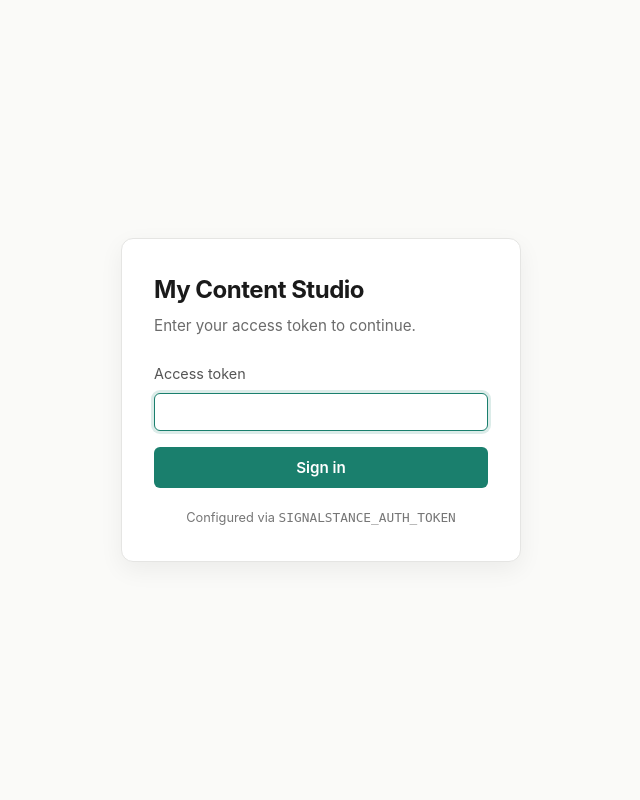
After one commit to stonemorgan/signalstance, a Flask app: page /login in a window 1280 px wide. The commit adds this page. Shown: the whole page, without its empty margins (319-959 px from the left). Run offline with Flask 3, Linux system fonts and the light colour scheme; parts of the project's set-up code (start-up, migrations or seed data) failed here and were passed over.

Commit message:
Add token auth, CSRF protection, and bind to localhost
Closes audit Findings 1 (Critical, no auth) and 2 (High, no CSRF).

- Shared-secret token + Flask signed-cookie session. /login page,
  /api/auth/{login,logout,status} endpoints, hmac.compare_digest for
  the token check.
- Double-submit cookie CSRF: csrf_token cookie issued at login,
  X-CSRF-Token header required on state-changing requests, gate
  applied via _auth_and_csrf_gate before_request hook.
- BIND_HOST defaults to 127.0.0.1 so the server isn't reachable on
  the LAN unless explicitly opted in.
- AUTH_TOKEN and SECRET_KEY auto-generate when unset; the startup
  banner prints copy-pasteable .env lines.
- Frontend apiFetch reads the cookie and injects the header; 401s
  redirect to /login. Logout button shown when auth is required.
- Tests: 24 new (test_auth.py, test_csrf.py); autouse conftest fixture
  disables auth + rate limiting for the existing 142-test suite.

Co-Authored-By: Claude Opus 4.7 <noreply@anthropic.com>

```diff
--- a/framework/app.py
+++ b/framework/app.py
@@ -1,26 +1,39 @@
 import functools
+import hmac
 import ipaddress
 import os
 import re
+import secrets
 import socket
 import threading
 import time
 from datetime import date, datetime, timedelta
 from urllib.parse import urlparse
 
-from flask import Flask, jsonify, render_template, request, send_file
+from flask import (
+    Flask,
+    jsonify,
+    redirect,
+    render_template,
+    request,
+    send_file,
+    session,
+)
 from flask_limiter import Limiter
 from flask_limiter.util import get_remote_address
 
 from business_config import APP_NAME, BUSINESS, TENANT_DIR
 from config import (
     ANTHROPIC_API_KEY,
+    AUTH_ENABLED,
+    AUTH_TOKEN,
     CONTENT_SCHEDULE,
     FLASK_PORT,
     RATE_LIMIT_DEFAULT,
     RATE_LIMIT_ENABLED,
     RATE_LIMIT_FEED_REFRESH,
     RATE_LIMIT_GENERATIONS,
+    SECRET_KEY,
     SUGGESTED_TIMES,
 )
 from database import (
@@ -64,9 +77,22 @@ from feed_scanner import fetch_feed, refresh_and_score
 
 app = Flask(__name__)
 app.config["RATELIMIT_ENABLED"] = RATE_LIMIT_ENABLED
+app.config["SECRET_KEY"] = SECRET_KEY
+app.config["AUTH_ENABLED"] = AUTH_ENABLED
+app.config["SESSION_COOKIE_SAMESITE"] = "Lax"
+app.config["SESSION_COOKIE_HTTPONLY"] = True
 
 VALID_CATEGORIES = {"pattern", "faq", "noticed", "hottake", "autopilot", "url_react", "feed_react"}
 API_KEY_MISSING = not ANTHROPIC_API_KEY
+
+# Paths that bypass auth (login UI, login endpoint, status probe, static).
+_AUTH_EXEMPT_PATHS = {"/login", "/api/auth/login", "/api/auth/status"}
+# State-changing methods require a CSRF token to match the cookie.
+_CSRF_METHODS = {"POST", "PUT", "PATCH", "DELETE"}
+# Login endpoint cannot have CSRF (no cookie exists yet); the secret token
+# itself is the protection.
+_CSRF_EXEMPT_PATHS = {"/api/auth/login"}
+_CSRF_COOKIE_NAME = "csrf_token"
 
 limiter = Limiter(
     key_func=get_remote_address,
@@ -90,6 +116,95 @@ def _ratelimit_handler(e):
     if current is not None and getattr(current, "reset_at", None):
         response.headers["Retry-After"] = str(max(0, int(current.reset_at - time.time())))
     return response
+
+
+def _is_authed():
+    return bool(session.get("authed"))
+
+
+@app.before_request
+def _auth_and_csrf_gate():
+    """Enforce auth + CSRF before any route handler runs.
+
+    - Auth: unauthed requests to /api/* return 401 JSON; unauthed requests to
+      / redirect to /login. The login UI, login endpoint, status probe, and
+      static assets are exempt.
+    - CSRF: state-changing requests must carry an `X-CSRF-Token` header that
+      matches the `csrf_token` cookie set at login time. The login endpoint
+      itself is exempt — the secret token IS the auth and there is no cookie
+      to compare against yet.
+    """
+    if not app.config.get("AUTH_ENABLED", True):
+        return None
+
+    path = request.path or ""
+    if path in _AUTH_EXEMPT_PATHS or path.startswith("/static/"):
+        return None
+
+    if not _is_authed():
+        if path.startswith("/api/"):
+            return jsonify({"success": False, "error": "Authentication required."}), 401
+        return redirect("/login")
+
+    if request.method in _CSRF_METHODS and path not in _CSRF_EXEMPT_PATHS:
+        header_token = request.headers.get("X-CSRF-Token", "")
+        cookie_token = request.cookies.get(_CSRF_COOKIE_NAME, "")
+        if not header_token or not cookie_token or not hmac.compare_digest(header_token, cookie_token):
+            return jsonify({"success": False, "error": "CSRF token missing or invalid."}), 403
+
+    return None
+
+
+@app.route("/login")
+def login_page():
+    if _is_authed():
+        return redirect("/")
+    return render_template("login.html", app_name=APP_NAME)
+
+
+@app.route("/api/auth/login", methods=["POST"])
+@limiter.limit("5 per minute")
+def auth_login():
+    """Validate the shared-secret token, set session, issue a CSRF cookie."""
+    data = request.get_json(silent=True) or {}
+    submitted = data.get("token", "")
+    if not isinstance(submitted, str) or not submitted:
+        return jsonify({"success": False, "error": "Token is required."}), 400
+    if not hmac.compare_digest(submitted, AUTH_TOKEN):
+        return jsonify({"success": False, "error": "Invalid token."}), 401
+
+    session.clear()
+    session["authed"] = True
+    csrf_token = secrets.token_urlsafe(32)
+    session["csrf_token"] = csrf_token
+
+    response = jsonify({"success": True})
+    response.set_cookie(
+        _CSRF_COOKIE_NAME,
+        csrf_token,
+        samesite="Lax",
+        httponly=False,  # JS reads it to populate X-CSRF-Token header
+        secure=request.is_secure,
+    )
+    return response
+
+
+@app.route("/api/auth/logout", methods=["POST"])
+def auth_logout():
+    session.clear()
+    response = jsonify({"success": True})
+    response.delete_cookie(_CSRF_COOKIE_NAME)
+    return response
+
+
+@app.route("/api/auth/status")
+def auth_status():
+    """Lightweight probe used by the frontend to decide whether to bootstrap
+    the SPA or redirect to /login. Always returns 200 so the frontend can
+    branch on `authed`."""
+    if not app.config.get("AUTH_ENABLED", True):
+        return jsonify({"authed": True, "auth_required": False})
+    return jsonify({"authed": _is_authed(), "auth_required": True})
 
 
 def require_api_key(view):
@@ -993,6 +1108,25 @@ def maybe_refresh_feeds():
         print(f"  [Feed Scanner] Background refresh failed: {e}")
 
 
+def print_auth_banner():
+    """Print the auto-generated auth token (and SECRET_KEY warning) so the
+    user can copy them into .env if they want stable sessions across restarts.
+    Skipped entirely when AUTH_ENABLED=false."""
+    from config import AUTH_TOKEN_AUTOGENERATED, SECRET_KEY_AUTOGENERATED
+    if not AUTH_ENABLED:
+        return
+    if AUTH_TOKEN_AUTOGENERATED:
+        print("\n" + "=" * 60)
+        print("  AUTH TOKEN (auto-generated for this session):")
+        print(f"    {AUTH_TOKEN}")
+        print("  Use this on the /login page. To persist across restarts,")
+        print("  add to .env:")
+        print(f"    SIGNALSTANCE_AUTH_TOKEN={AUTH_TOKEN}")
+        if SECRET_KEY_AUTOGENERATED:
+            print("    SIGNALSTANCE_SECRET_KEY=<run: python -c \"import secrets; print(secrets.token_urlsafe(32))\">")
+        print("=" * 60 + "\n")
+
+
 if __name__ == "__main__":
     if API_KEY_MISSING:
         print("\n" + "=" * 60)
@@ -1002,7 +1136,14 @@ if __name__ == "__main__":
         print("=" * 60 + "\n")
         print("  Starting anyway — the app will show setup instructions.\n")
 
+    print_auth_banner()
+
     # Auto-refresh feeds in background if stale
     threading.Thread(target=maybe_refresh_feeds, daemon=True).start()
 
-    app.run(debug=os.getenv("FLASK_DEBUG", "false").lower() == "true", port=FLASK_PORT)
+    from config import BIND_HOST
+    app.run(
+        debug=os.getenv("FLASK_DEBUG", "false").lower() == "true",
+        host=BIND_HOST,
+        port=FLASK_PORT,
+    )
--- a/framework/static/style.css
+++ b/framework/static/style.css
@@ -181,6 +181,29 @@ h2 {
     background: var(--bg-card-hover);
 }
 
+.header-actions {
+    display: flex;
+    align-items: center;
+    gap: 0.5rem;
+}
+
+.logout-btn {
+    background: var(--bg-card);
+    border: 1px solid var(--border);
+    border-radius: 8px;
+    padding: 0.4rem 0.7rem;
+    cursor: pointer;
+    font-size: 0.85rem;
+    color: var(--text-muted);
+    transition: all 0.15s ease;
+}
+
+.logout-btn:hover {
+    border-color: var(--border-hover);
+    background: var(--bg-card-hover);
+    color: var(--text-primary);
+}
+
 .today-banner {
     margin-top: 0.75rem;
     padding: 0.75rem 1rem;
--- /dev/null
+++ b/framework/templates/login.html
@@ -0,0 +1,158 @@
+<!DOCTYPE html>
+<html lang="en">
+<head>
+    <meta charset="UTF-8">
+    <meta name="viewport" content="width=device-width, initial-scale=1.0">
+    <title>{{ app_name }} — Sign in</title>
+    <script>
+        (function() {
+            var theme = localStorage.getItem('ss-theme') || 'light';
+            document.documentElement.setAttribute('data-theme', theme);
+        })();
+    </script>
+    <link rel="stylesheet" href="/static/style.css">
+    <style>
+        .login-shell {
+            min-height: 100vh;
+            display: flex;
+            align-items: center;
+            justify-content: center;
+            padding: 2rem;
+        }
+        .login-card {
+            background: var(--bg-card);
+            border: 1px solid var(--border);
+            border-radius: 12px;
+            box-shadow: 0 8px 24px var(--card-shadow);
+            padding: 2rem;
+            width: 100%;
+            max-width: 400px;
+        }
+        .login-card h1 {
+            margin: 0 0 0.25rem;
+            color: var(--text-primary);
+            font-size: 1.5rem;
+        }
+        .login-card p.subtitle {
+            margin: 0 0 1.5rem;
+            color: var(--text-muted);
+            font-size: 0.95rem;
+        }
+        .login-card label {
+            display: block;
+            margin-bottom: 0.5rem;
+            color: var(--text-secondary);
+            font-size: 0.9rem;
+        }
+        .login-card input[type="password"] {
+            width: 100%;
+            padding: 0.6rem 0.8rem;
+            border: 1px solid var(--border);
+            border-radius: 6px;
+            background: var(--bg-input);
+            color: var(--text-primary);
+            font-size: 0.95rem;
+            box-sizing: border-box;
+        }
+        .login-card input[type="password"]:focus {
+            outline: none;
+            border-color: var(--accent);
+            box-shadow: 0 0 0 3px var(--focus-ring);
+        }
+        .login-card .btn-primary {
+            width: 100%;
+            margin-top: 1rem;
+            padding: 0.7rem;
+            background: var(--accent);
+            color: #fff;
+            border: none;
+            border-radius: 6px;
+            font-size: 0.95rem;
+            cursor: pointer;
+        }
+        .login-card .btn-primary:hover { background: var(--accent-hover); }
+        .login-card .btn-primary:disabled { background: var(--btn-disabled); cursor: not-allowed; }
+        .login-error {
+            margin-top: 0.75rem;
+            padding: 0.6rem 0.8rem;
+            background: var(--error-bg);
+            border: 1px solid var(--error-border);
+            color: var(--error-text);
+            border-radius: 6px;
+            font-size: 0.9rem;
+        }
+        .hidden { display: none; }
+        .login-footer {
+            margin-top: 1.25rem;
+            color: var(--text-faint);
+            font-size: 0.8rem;
+            text-align: center;
+        }
+    </style>
+</head>
+<body>
+    <div class="login-shell">
+        <form class="login-card" id="login-form" autocomplete="off">
+            <h1>{{ app_name }}</h1>
+            <p class="subtitle">Enter your access token to continue.</p>
+            <label for="token">Access token</label>
+            <input
+                type="password"
+                id="token"
+                name="token"
+                autocomplete="current-password"
+                required
+                aria-describedby="login-error"
+            >
+            <button type="submit" class="btn-primary" id="login-submit">Sign in</button>
+            <div class="login-error hidden" id="login-error" role="alert"></div>
+            <p class="login-footer">Configured via <code>SIGNALSTANCE_AUTH_TOKEN</code></p>
+        </form>
+    </div>
+    <script>
+        (function() {
+            var form = document.getElementById('login-form');
+            var input = document.getElementById('token');
+            var btn = document.getElementById('login-submit');
+            var err = document.getElementById('login-error');
+
+            function showError(msg) {
+                err.textContent = msg;
+                err.classList.remove('hidden');
+            }
+            function clearError() {
+                err.textContent = '';
+                err.classList.add('hidden');
+            }
+
+            form.addEventListener('submit', async function(e) {
+                e.preventDefault();
+                clearError();
+                btn.disabled = true;
+                btn.textContent = 'Signing in...';
+                try {
+                    var res = await fetch('/api/auth/login', {
+                        method: 'POST',
+                        headers: { 'Content-Type': 'application/json' },
+                        body: JSON.stringify({ token: input.value }),
+                    });
+                    var body = null;
+                    try { body = await res.json(); } catch (_) {}
+                    if (res.ok && body && body.success) {
+                        window.location.href = '/';
+                        return;
+                    }
+                    showError((body && body.error) || ('Sign-in failed (' + res.status + ').'));
+                } catch (e) {
+                    showError('Network error. Try again.');
+                } finally {
+                    btn.disabled = false;
+                    btn.textContent = 'Sign in';
+                }
+            });
+
+            input.focus();
+        })();
+    </script>
+</body>
+</html>
```
Also changed, not shown: CLAUDE.md (+14 -0 lines), framework/config.py (+13 -0 lines), framework/templates/index.html (+48 -1 lines), framework/tests/conftest.py (+39 -0 lines), framework/tests/test_auth.py (added, +170 -0 lines), framework/tests/test_csrf.py (added, +113 -0 lines), run.py (+10 -3 lines).
